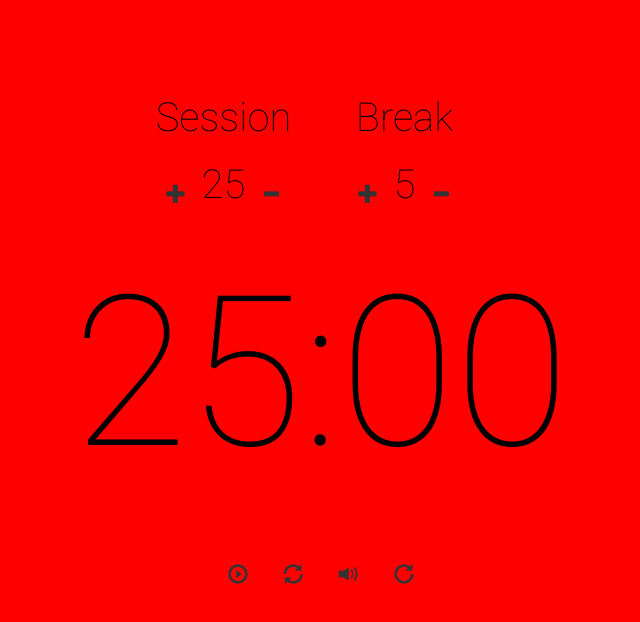
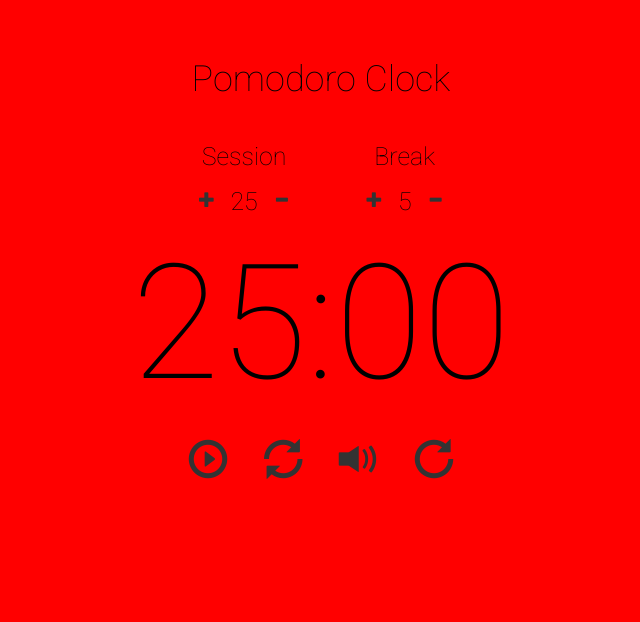
Before and after one commit to rchristian/pomodoro-clock, a website: page index.html in a window 1280 px wide. Shown: the whole page, without its empty margins (319-959 px from the left). Drawn offline with nearby package versions, Linux system fonts and the light colour scheme.

Commit message:
media queries

```diff
--- a/app/assets/css/style.css
+++ b/app/assets/css/style.css
@@ -10,28 +10,8 @@ body {
     margin-bottom: 40px;
 }
 
-h1 {
-    font-weight: 100;
-}
-
-.session {
-    margin-right: 10px;
-}
-
-.break {
-    margin-left: 10px;
-}
-
 .inlineb {
     display: inline-block;
-}
-
-.custom p {
-    font-size: 20px;
-}
-
-.timer-count {
-    font-size: 160px;
 }
 
 .btn {
@@ -49,17 +29,87 @@ h1 {
     border: none;
 }
 
-.btn-lg {
-    font-size: 32px;
-}
-
-
-@media only screen and (min-width : 320px) {
+@media only screen and (min-width : 320px) and (orientation:portrait){
+    .container {
+        padding-top: 150px;
+    }
     h1 {
         display: none;
     }
 
-    .session, .break {
+    .session {
+        margin-right: 25px;
+    }
+
+    .break {
+        margin-left: 25px;
+    }
+
+    .custom p {
+        font-size: 45px;
+    }
+
+    .timer-count {
+        font-size: 210px;
+    }
+
+    .controls span {
+        font-size: 50px;
+    }
+
+    button span {
+        font-size: 25px;
+        padding-bottom: 20px;
+    }
+}
+
+@media only screen and (min-width : 320px) and (orientation:landscape){
+
+    h1 {
+        display: none;
+    }
+
+    .session {
+        margin-right: 25px;
+    }
+
+    .break {
+        margin-left: 25px;
+    }
+
+    .custom {
+        margin-top: -30px;
+    }
+
+    .custom p {
+        font-size: 25px;
+    }
+
+    .timer-count {
+        margin-top: -20px;
+        font-size: 150px;
+    }
+
+    .controls {
+        margin-top: -10px;
+    }
+
+    .controls span {
+        font-size: 35px;
+    }
+
+    button span {
+        font-size: 16px;
+        padding-bottom: 10px;
+    }
+}
+
+@media only screen and (min-width : 768px)  and (orientation:landscape){
+    h1 {
+        display: none;
+    }
+
+    .session {
         margin-right: 25px;
     }
 
@@ -72,23 +122,81 @@ h1 {
     }
 
     .timer-count {
-        font-size: 210px;
+        font-size: 250px;
     }
 
-    .btn-lg {
+    .controls span {
         font-size: 50px;
     }
 
     button span {
         font-size: 20px;
+        padding-bottom: 20px;
     }
 }
 
-@media only screen and (min-width : 480px) {
+@media only screen and (min-width : 992px) {
+    h1 {
+        display: inline-block;
+        font-weight: 100;
+        margin-bottom: 20px;
+    }
 
+    .session {
+        margin-right: 10px;
+    }
+
+    .break {
+        margin-left: 10px;
+    }
+
+    .custom p {
+        font-size: 20px;
+    }
+
+    .timer-count {
+        font-size: 160px;
+    }
+
+    button span {
+        font-size: 16px;
+        padding-bottom: 10px;
+    }
+
+    .controls span {
+        font-size: 40px;
+    }
 }
 
+@media only screen and (min-width : 1200px) {
+    h1 {
+        display: inline-block;
+        font-weight: 100;
+        margin-bottom: 20px;
+    }
 
-@media only screen and (min-width : 768px) {
+    .session {
+        margin-right: 25px;
+    }
 
+    .break {
+        margin-left: 25px;
+    }
+
+    .custom p {
+        font-size: 25px;
+    }
+
+    .timer-count {
+        font-size: 160px;
+    }
+
+    button span {
+        font-size: 16px;
+        padding-bottom: 15px;
+    }
+
+    .controls button span {
+        font-size: 40px;
+    }
 }
--- a/index.html
+++ b/index.html
@@ -31,7 +31,7 @@
 			<span id="minutes">25</span>:<span id="seconds">00</span>
         </div>
 
-        <div id="controls">
+        <div id="controls" class="controls">
             <button type="button" id="start" title="Start Timer" class="btn btn-default btn-lg" aria-label="Start Timer"><span class="glyphicon glyphicon-play-circle" aria-hidden="true"></span></button>
             <button type="button" id="reset" title="Reset Timer" class="btn btn-default btn-lg" aria-label="Reset Timer"><span class="glyphicon glyphicon-refresh" aria-hidden="true"></span></button>
             <button type="button" id="mute" title="Mute Alarm" class="btn btn-default btn-lg" aria-label="Mute Alarm"><span class="glyphicon glyphicon-volume-up" aria-hidden="true"></span></button>
```
